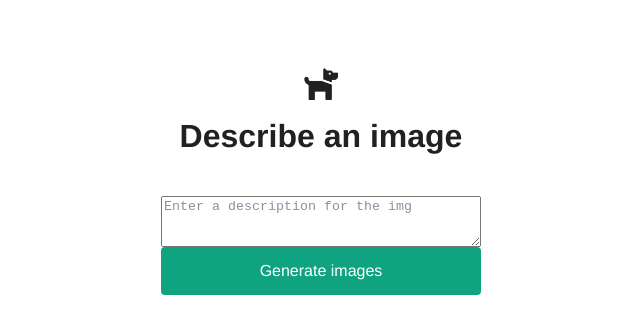
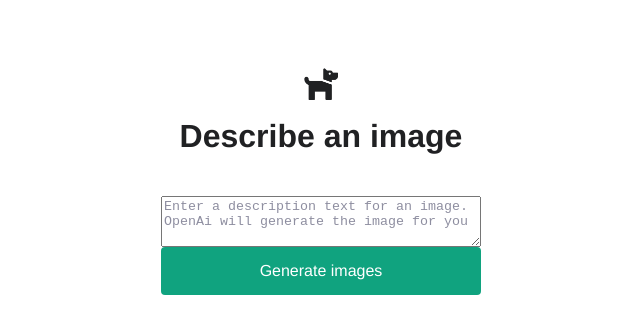
Before and after one commit to antoniocasino/open-ai-client-, a Next.js app: page / in a window 1280 px wide. Shown: the top 334 px of the page, without its empty margins (319-959 px from the left). Built offline with nearby package versions, Linux system fonts and the light colour scheme; a web font is replaced by a local one.

Commit message:
make it better

```diff
--- a/pages/index.js
+++ b/pages/index.js
@@ -33,7 +33,7 @@ export default function Home() {
         <h3>Describe an image</h3>
         <form onSubmit={onSubmit}>
           <textarea type="text" rows="3" cols="40" name="text2img"
-            placeholder="Enter a description for the img"
+            placeholder="Enter a description text for an image. OpenAi will generate the image for you"
             value={textInput}
             onChange={(e) => setTextInput(e.target.value)}
           />
```
